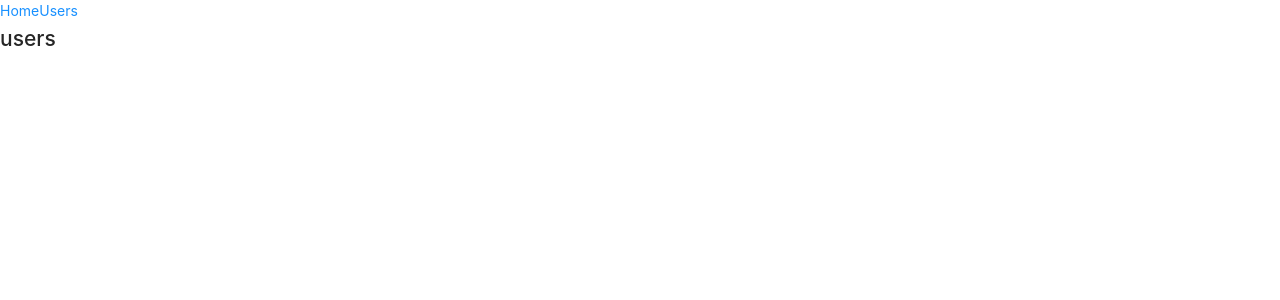
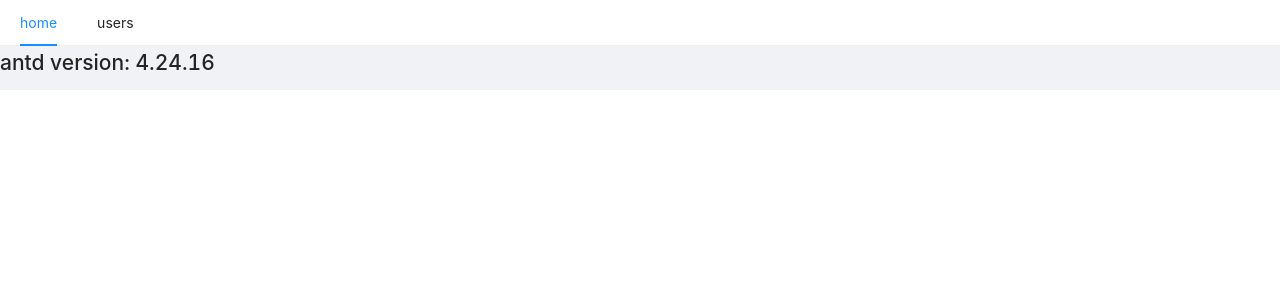
Before and after one commit to qunzi0214/react-template-explore, a React app: page /users in a window 1280 px wide. Shown: the top 300 px of the page. Built offline with nearby package versions, Linux system fonts and the light colour scheme; the HTML template or start-up script is replaced by a standard one.

Commit message:
feat(antd): test antd layout, fix the problem of historyRouter need a fallback config

```diff
--- /dev/null
+++ b/src/App.tsx
@@ -0,0 +1,44 @@
+import React, { FC } from 'react'
+import {
+  Switch,
+  Route,
+  BrowserRouter as Router,
+  Link,
+  Redirect,
+} from 'react-router-dom'
+import { Layout, Menu } from 'antd'
+
+import Home from './routes/home'
+import Users from './routes/users'
+
+const { Content } = Layout
+
+// const Home = lazy(async () => await import('./routes/home'))
+// const Users = lazy(async () => await import('./routes/users'))
+
+const App: FC = () => (
+  <Router>
+    <Layout>
+
+      <Menu mode="horizontal" defaultSelectedKeys={['1']}>
+        <Menu.Item key="1">
+          <Link to="/home">home</Link>
+        </Menu.Item>
+        <Menu.Item key="2">
+          <Link to="/users">users</Link>
+        </Menu.Item>
+      </Menu>
+
+      <Content>
+        <Switch>
+          <Redirect exact path="/" to="/home" />
+          <Route exact path="/home" component={Home} />
+          <Route exact path="/users" component={Users} />
+        </Switch>
+      </Content>
+
+    </Layout>
+  </Router>
+)
+
+export default App
--- a/src/Layout.tsx
+++ /dev/null
@@ -1,27 +0,0 @@
-import React, { FC, Suspense, lazy } from 'react'
-import {
-  Switch,
-  Route,
-  Link,
-} from 'react-router-dom'
-
-const Home = lazy(async () => await import('./routes/home'))
-const Users = lazy(async () => await import('./routes/users'))
-
-const Layout: FC = () => (
-  <div>
-    <nav>
-      <Link to="/">Home</Link>
-      <Link to="/users">Users</Link>
-    </nav>
-    <Suspense fallback={<div>Loading</div>}>
-      <Switch>
-        <Route exact path="/" component={Home} />
-        <Route path="/users" component={Users} />
-      </Switch>
-    </Suspense>
-
-  </div>
-)
-
-export default Layout
--- a/src/index.less
+++ /dev/null
@@ -1 +0,0 @@
-@import '~antd/dist/antd.css';
--- a/src/index.tsx
+++ b/src/index.tsx
@@ -1,12 +1,17 @@
 import React from 'react'
 import ReactDOM from 'react-dom'
-import Layout from './Layout'
-import './index.less'
-import { BrowserRouter as Router } from 'react-router-dom'
+import { ConfigProvider } from 'antd'
+import zhCN from 'antd/lib/locale/zh_CN'
+import moment from 'moment'
+import 'moment/locale/zh-cn'
+import 'antd/dist/antd.css'
+import App from './App'
+
+moment.locale('zh-cn')
 
 ReactDOM.render(
-  <Router>
-    <Layout />
-  </Router>,
+  <ConfigProvider locale={zhCN}>
+    <App />
+  </ConfigProvider>,
   document.getElementById('app'),
 )
--- a/src/routes/home/index.less
+++ b/src/routes/home/index.less
@@ -1,7 +1,3 @@
 .root {
   color: red;
-
-  .txt {
-    color: aqua;
-  }
 }
--- a/src/routes/home/index.tsx
+++ b/src/routes/home/index.tsx
@@ -1,13 +1,14 @@
 import React, { FC } from 'react'
 import Style from './index.less'
+import { Button, DatePicker } from 'antd'
 
 const Index: FC = () => (
-  <h2 className={Style.root}>
-    Home
-    <p className={Style.txt}>
-      Son
-    </p>
-  </h2>
+  <div className={Style.root}>
+    <DatePicker />
+    <Button type="primary" style={{ marginLeft: 8 }}>
+      Primary Button
+    </Button>
+  </div>
 )
 
 export default Index
--- a/src/routes/users/index.tsx
+++ b/src/routes/users/index.tsx
@@ -1,7 +1,8 @@
 import React, { FC } from 'react'
+import { version } from 'antd'
 
 const Index: FC = () => (
-  <h2>users</h2>
+  <h1>antd version: {version}</h1>
 )
 
 export default Index
```
Also changed, not shown: 1 other file (tests, documents, lock files or other folders).
